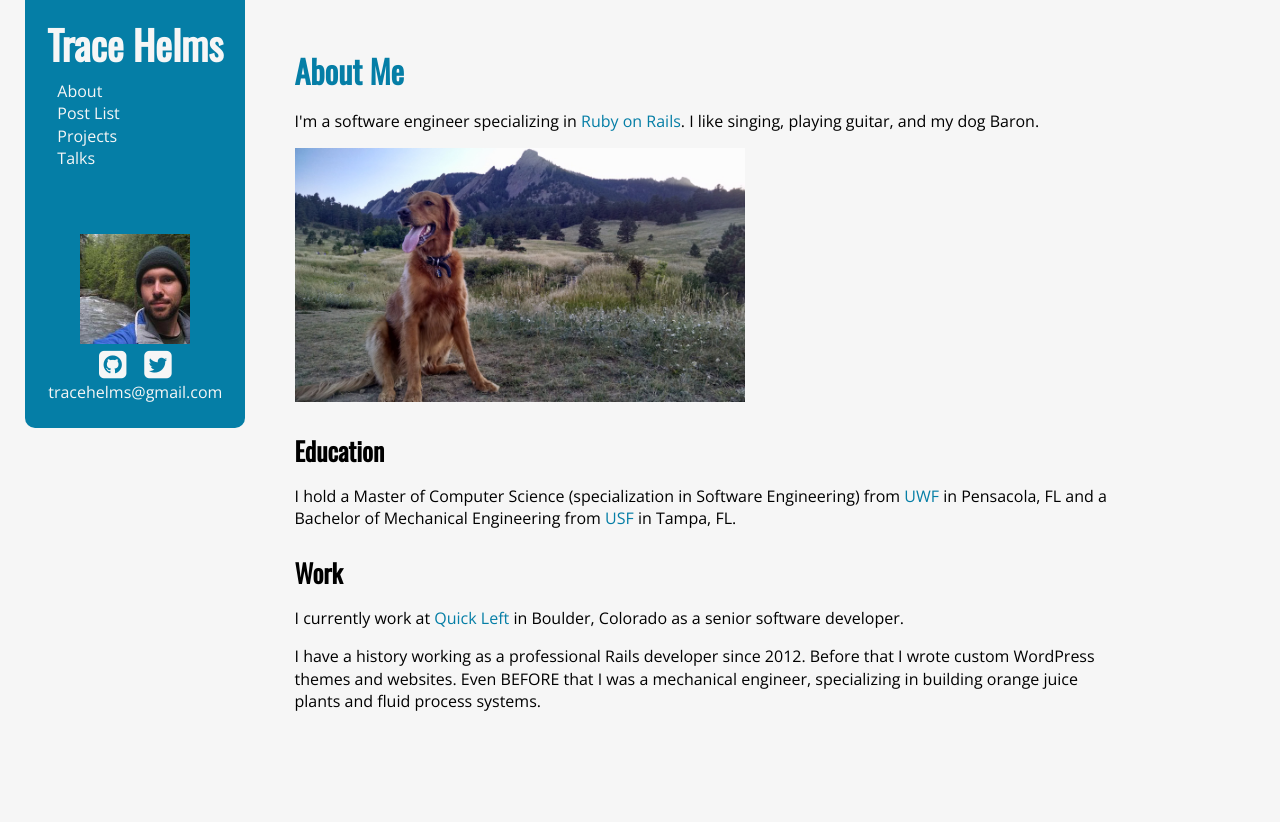
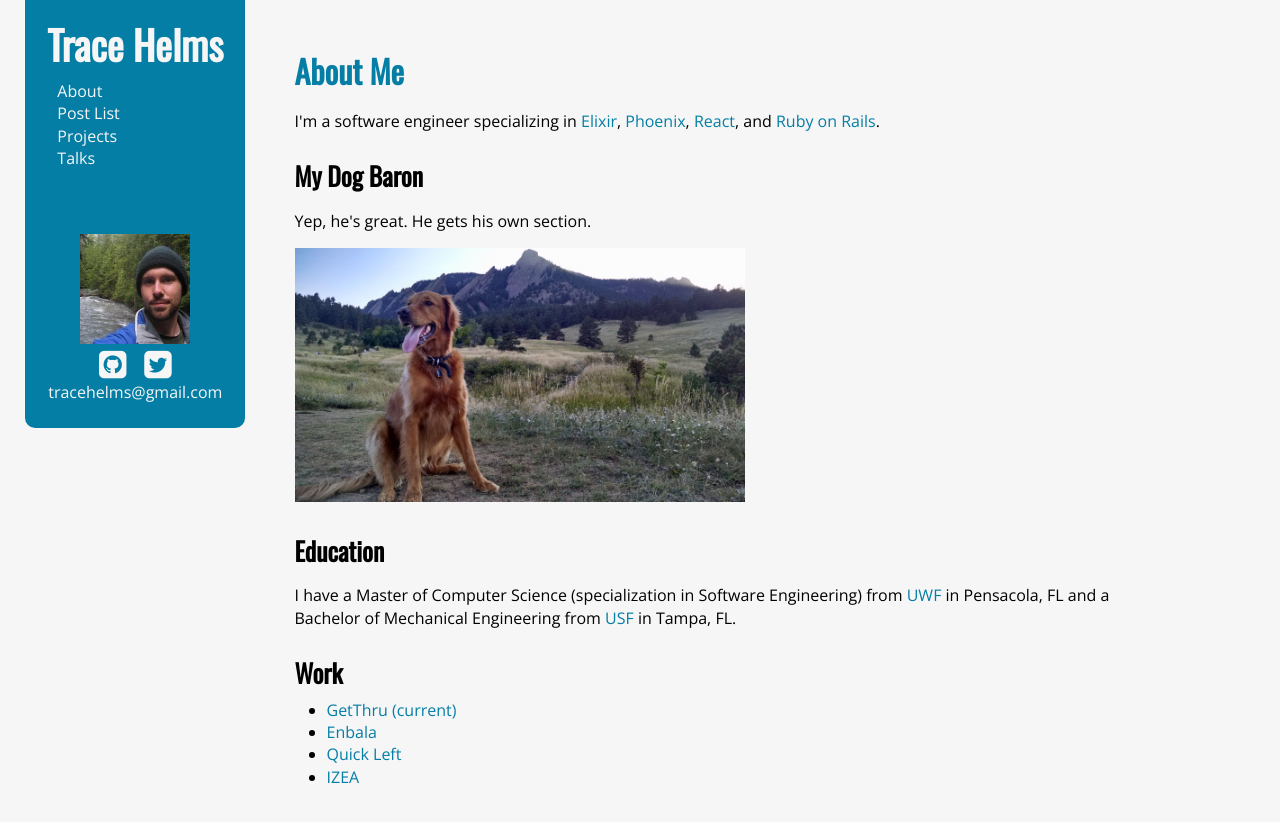
Before and after one commit to tracehelms/tracehelms.github.io, a Jekyll site: the page built from about.html, in a window 1280 px wide. Shown: the top 822 px of the page. Built offline with Jekyll 4.4.1, drawn with Linux system fonts in a browser that asks for light colours; nearby versions of some CDN libraries; Markdown is read by kramdown in place of the engine named in the settings; comment, search, counter and statistics services are not loaded.

```diff
--- a/about.html
+++ b/about.html
@@ -11,26 +11,29 @@ permalink: about/
   <div class="post-content">
     <p>
       I'm a software engineer specializing in
-      <a href="http://rubyonrails.org/">Ruby on Rails</a>. I like singing,
-      playing guitar, and my dog Baron.
+      <a href="https://elixir-lang.org/">Elixir</a>,
+      <a href="https://phoenixframework.org/">Phoenix</a>,
+      <a href="https://reactjs.org/">React</a>,
+      and <a href="http://rubyonrails.org/">Ruby on Rails</a>.
     </p>
+
+    <h2>My Dog Baron</h2>
+    <p>Yep, he's great. He gets his own section.</p>
     <img src="/assets/images/baron.jpg" alt="baron" class="baron"/>
+
     <h2>Education</h2>
     <p>
-      I hold a Master of Computer Science (specialization in Software Engineering) from
+      I have a Master of Computer Science (specialization in Software Engineering) from
       <a href="http://www.uwf.edu/">UWF</a> in Pensacola, FL and a Bachelor
       of Mechanical Engineering from
       <a href="http://www.usf.edu/">USF</a> in Tampa, FL.
     </p>
     <h2>Work</h2>
-    <p>
-      I currently work at <a href="https://quickleft.com">Quick Left</a> in
-      Boulder, Colorado as a senior software developer.
-    </p>
-    <p>
-      I have a history working as a professional Rails developer since 2012. Before that I wrote
-      custom WordPress themes and websites. Even BEFORE that I was a mechanical engineer, specializing in
-      building orange juice plants and fluid process systems.
-    </p>
+    <ul>
+      <li><a href="https://www.getthru.io/">GetThru (current)</a></li>
+      <li><a href="https://www.enbala.com/">Enbala</a></li>
+      <li><a href="https://quickleft.com">Quick Left</a></li>
+      <li><a href="https://izea.com/">IZEA</a></li>
+    </ul>
   </div>
 </section>
```
Also changed, not shown: _projects/4showhaven.md (+3 -3 lines), _projects/5boulderelixir.md (+2 -4 lines).
